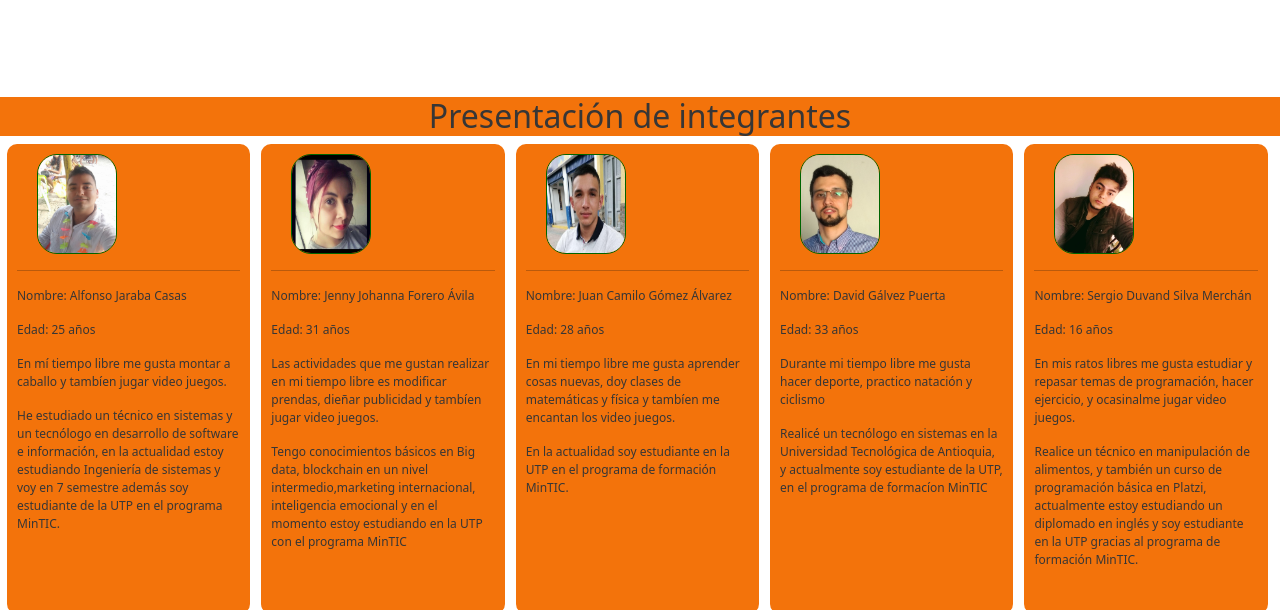
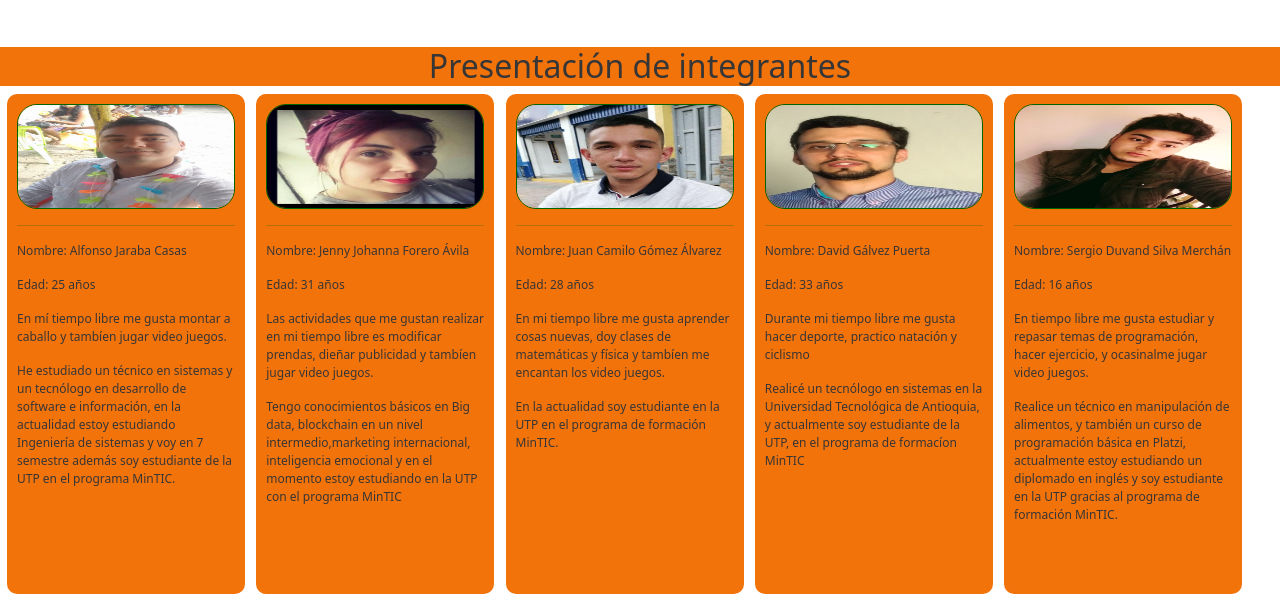
Before and after one commit to SergioDuvand/semana-1-GrupoE-2-27, a plain HTML site: page index.html in a window 1280 px wide. Shown: the part 1244-1854 px from the top of the page. Drawn offline with nearby package versions, Linux system fonts and the light colour scheme.

Commit message:
commit 2 Sergio Silva

```diff
--- a/index.html
+++ b/index.html
@@ -12,7 +12,7 @@
         <h1></h1>
 
     </header>
-     <article style="margin-bottom: 20px;">
+     <article style="margin-bottom: 20px;" id="services">
 
         <div class="divC1" style="float:left">
             <h2  >MENÚ </h2>
@@ -65,7 +65,7 @@
 
     </article>
     <!-- NOTICIAS -->
-    <div class="container">
+    <div class="container" id="news">
         <div class="row">
 
             <div class="col-12">
@@ -124,10 +124,10 @@
         </div>
     </div>
     <!-- NOTICIAS -->
-    <article class="presentacionIntegrantes">
+    <article class="team-section" id="team">
         <h2 class="tituloSc4">Presentación de integrantes</h2>
         <div >
-            <img src="img/alfonsoJarabaFoto.jpeg" alt="Foto de Alnfonso Jaraba" class="foto">
+            <img src="images/fotos_team/alfonsoJarabaFoto.jpeg" alt="Foto de Alnfonso Jaraba" class="foto">
             <hr>
             <p>Nombre: Alfonso Jaraba Casas</p>
             <p>Edad: 25 años</p>
@@ -135,7 +135,7 @@
             <p>He estudiado un técnico en sistemas y un tecnólogo en desarrollo de software e información, en la actualidad estoy estudiando Ingeniería de sistemas y voy en 7 semestre además soy estudiante de la UTP en el programa MinTIC.</p>
         </div>
         <div>
-            <img src="img/jennyForeroFoto.jpeg" alt="Foto de Jenny Forero" class="foto">
+            <img src="images/fotos_team/jennyForeroFoto.jpeg" alt="Foto de Jenny Forero" class="foto">
             <hr>
             <p>Nombre: Jenny Johanna Forero Ávila</p>
             <p>Edad: 31 años</p>
@@ -143,7 +143,7 @@
             <p>Tengo conocimientos básicos en Big data, blockchain en un nivel intermedio,marketing internacional, inteligencia emocional y en el momento estoy estudiando en la UTP con el programa MinTIC</p>
         </div>
         <div>
-            <img src="img/juanCamiloFoto.jpeg" alt="Foto de Juan Camilo" class="foto">
+            <img src="images/fotos_team/juanCamiloFoto.jpeg" alt="Foto de Juan Camilo" class="foto">
             <hr>
             <p>Nombre: Juan Camilo Gómez Álvarez</p>
             <p>Edad: 28 años</p>
@@ -151,7 +151,7 @@
             <p>En la actualidad soy estudiante en la UTP en el programa de formación MinTIC.</p>
         </div>
         <div>
-            <img src="img/davidGalvezFoto.jpeg" alt="Foto de David Galvez" class="foto">
+            <img src="images/fotos_team/davidGalvezFoto.jpeg" alt="Foto de David Galvez" class="foto">
             <hr>
             <p>Nombre: David Gálvez Puerta</p>
             <p>Edad: 33 años</p>
@@ -159,11 +159,11 @@
             <p>Realicé un tecnólogo en sistemas en la Universidad Tecnológica de Antioquia, y actualmente soy estudiante de la UTP, en el programa de formacíon MinTIC</p>
         </div>
         <div>
-            <img src="img/sergioSilvaFoto.jpg" alt="Foto de Sergio Silva" class="foto">
+            <img src="images/fotos_team/sergioSilvaFoto.jpg" alt="Foto de Sergio Silva" class="foto">
             <hr>
             <p>Nombre: Sergio Duvand Silva Merchán</p>
             <p>Edad: 16 años</p>
-            <p>En mis ratos libres me gusta estudiar y repasar temas de programación, hacer ejercicio, y ocasinalme jugar video juegos.</p>
+            <p>En tiempo libre me gusta estudiar y repasar temas de programación, hacer ejercicio, y ocasinalme jugar video juegos.</p>
             <p>Realice un técnico en manipulación de alimentos, y también un curso de programación básica en Platzi, actualmente estoy estudiando un diplomado en inglés y soy estudiante en la UTP gracias al programa de formación MinTIC.</p>
         </div>
     </article>
--- a/styles.css
+++ b/styles.css
@@ -58,31 +58,29 @@ img.imagen{
 }
 /*----------------------------------------*/
 .foto {
-    width: 80px;
-    height: 100px;
+    width: 100%;
+    height: 105px;
     border-radius: 20px;
     border: 1.5px solid #006400;
-    margin-left: 20px;
-
 }
 
 .tituloSc4{
-    margin-top: 100px;
+    margin-top: 50px;
     color: #373636;
     text-align: center;
     background-color: #f3730b;
 }
 
-.presentacionIntegrantes div{
+.team-section div{
+    overflow: auto;
     color: #373636;
     background-color: #f3730b;
     display: inline-block;
-    overflow: hidden;
     border-radius: 10px;
     padding: 10px;
     margin-left: 7px;
-    width: 19%;
-    height: 470px;
+    width: 18.6%;
+    height: 500px;
     box-sizing: border-box;
     font-size: 12px;
 }
```
Also changed, not shown: images/fotos_team/alfonsoJarabaFoto.jpeg (renamed from img/alfonsoJarabaFoto.jpeg), images/fotos_team/davidGalvezFoto.jpeg (renamed from img/davidGalvezFoto.jpeg), images/fotos_team/jennyForeroFoto.jpeg (renamed from img/jennyForeroFoto.jpeg), images/fotos_team/juanCamiloFoto.jpeg (renamed from img/juanCamiloFoto.jpeg), images/fotos_team/sergioSilvaFoto.jpg (renamed from img/sergioSilvaFoto.jpg).
